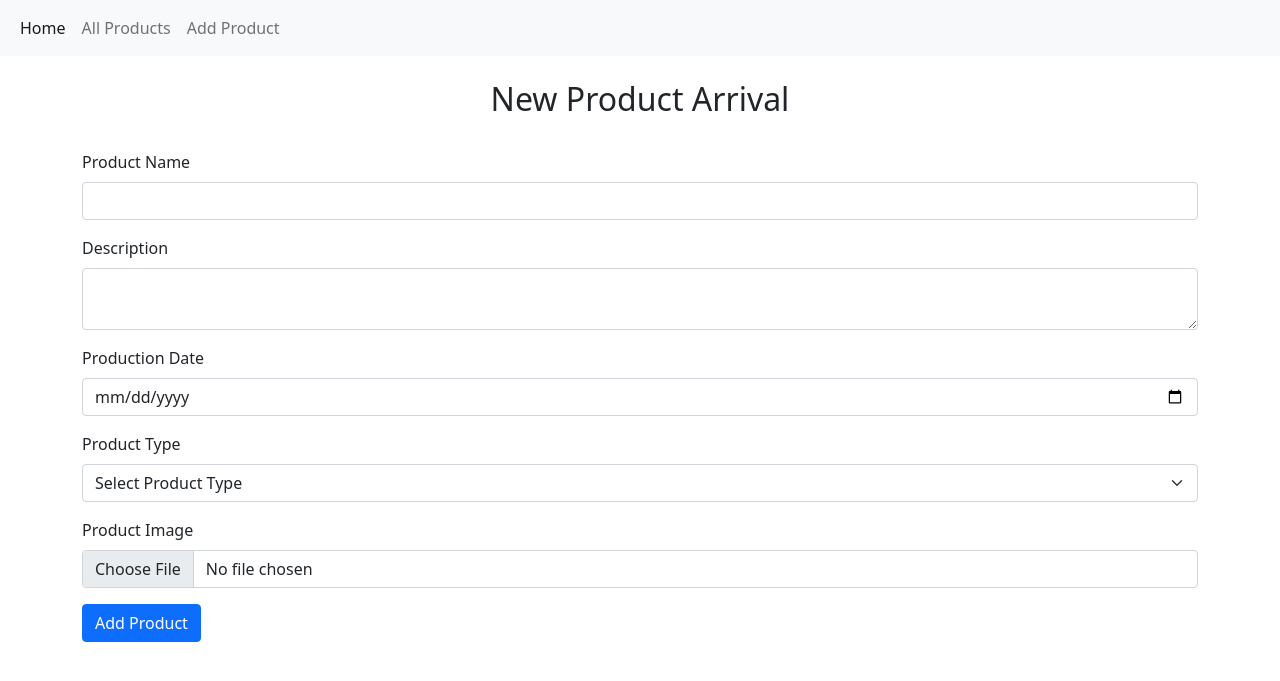
After one commit to Dewan-Minhajul-Islam/AD_B01, a Django app: page /add-product/ in a window 1280 px wide. The commit adds this page. Shown: the top 681 px of the page. Run offline with Django 5.2, Linux system fonts and the light colour scheme.

Commit message:
Form Create and insert data into table from user using POST.get() in ORM

```diff
--- /dev/null
+++ b/ims_project/products/templates/add-product.html
@@ -0,0 +1,49 @@
+{% extends 'layout/base.html' %}
+
+{% block title %}
+  Add Product
+{% endblock %}
+
+{% block content %}
+  <center>
+    <h2>New Product Arrival</h2>
+  </center><br />
+
+  <form method="POST" enctype="multipart/form-data">
+    {% csrf_token %}
+
+    <div class="mb-3">
+      <label for="exampleInputEmail1" class="form-label">Product Name</label>
+      <input type="text" name="p_name" class="form-control" id="exampleInputEmail1" aria-describedby="emailHelp" />
+    </div>
+
+    <div class="mb-3">
+      <label for="exampleInputEmail1" class="form-label">Description</label>
+      <textarea name="p_description" class="form-control" id=""></textarea>
+    </div>
+
+    <div class="mb-3">
+      <label for="exampleInputEmail1" class="form-label">Production Date</label>
+      <input type="date" name="p_date" class="form-control" id="exampleInputEmail1" aria-describedby="emailHelp" />
+    </div>
+
+    <div class="mb-3">
+      <label for="exampleInputEmail1" class="form-label">Product Type</label>
+
+      <select class="form-select" name="p_type" id="floatingSelect" aria-label="Floating label select example">
+        <option selected>Select Product Type</option>
+        <option value="Fruits">Fruits</option>
+        <option value="Fashion">Fashion</option>
+        <option value="Grocery">Grocery</option>
+        <option value="Gadget">Gadget</option>
+      </select>
+    </div>
+
+    <div class="mb-3">
+      <label for="exampleInputEmail1" class="form-label">Product Image</label>
+      <input type="file" name="p_image" class="form-control" id="exampleInputEmail1" aria-describedby="emailHelp" />
+    </div>
+
+    <button type="submit" class="btn btn-primary">Add Product</button>
+  </form>
+{% endblock %}
--- a/ims_project/products/templates/layout/nav.html
+++ b/ims_project/products/templates/layout/nav.html
@@ -10,7 +10,7 @@
           <a class="nav-link" href="{% url 'products_page' %}">All Products</a>
         </li>
         <li class="nav-item">
-          <a class="nav-link" href="#">Add Product</a>
+          <a class="nav-link" href="{% url 'add_product_page' %}">Add Product</a>
         </li>
 
       </ul>
--- a/ims_project/products/urls.py
+++ b/ims_project/products/urls.py
@@ -5,4 +5,5 @@ from products.views import *
 urlpatterns = [
     path('', home_view, name='home_page'),
     path('all-products/', product_view, name='products_page'),
+    path('add-product/', product_form, name='add_product_page'),
 ]
--- a/ims_project/products/views.py
+++ b/ims_project/products/views.py
@@ -1,4 +1,4 @@
-from django.shortcuts import render
+from django.shortcuts import render, redirect
 from products.models import ProductModel
 
 # Create your views here.
@@ -16,3 +16,26 @@ def product_view(request):
     }
 
     return render(request, 'product-list.html', context)
+
+
+def product_form(request):
+
+    if request.method == 'POST':
+
+        vp_name = request.POST.get('p_name')
+        vp_description = request.POST.get('p_description')
+        vp_date = request.POST.get('p_date')
+        vp_type = request.POST.get('p_type')
+        vp_image = request.FILES.get('p_image')
+
+        ProductModel.objects.create(
+            product_name = vp_name,
+            description = vp_description,
+            production_date = vp_date,
+            product_type = vp_type,
+            image = vp_image
+        )
+
+        return redirect('products_page')
+
+    return render(request, 'add-product.html')
```
Also changed, not shown: ims_project/db.sqlite3, ims_project/media/product_img/images.jpg (added), ims_project/media/product_img/images_1.jpg (added), ims_project/media/product_img/images_rfVrfh0.jpg (added).
